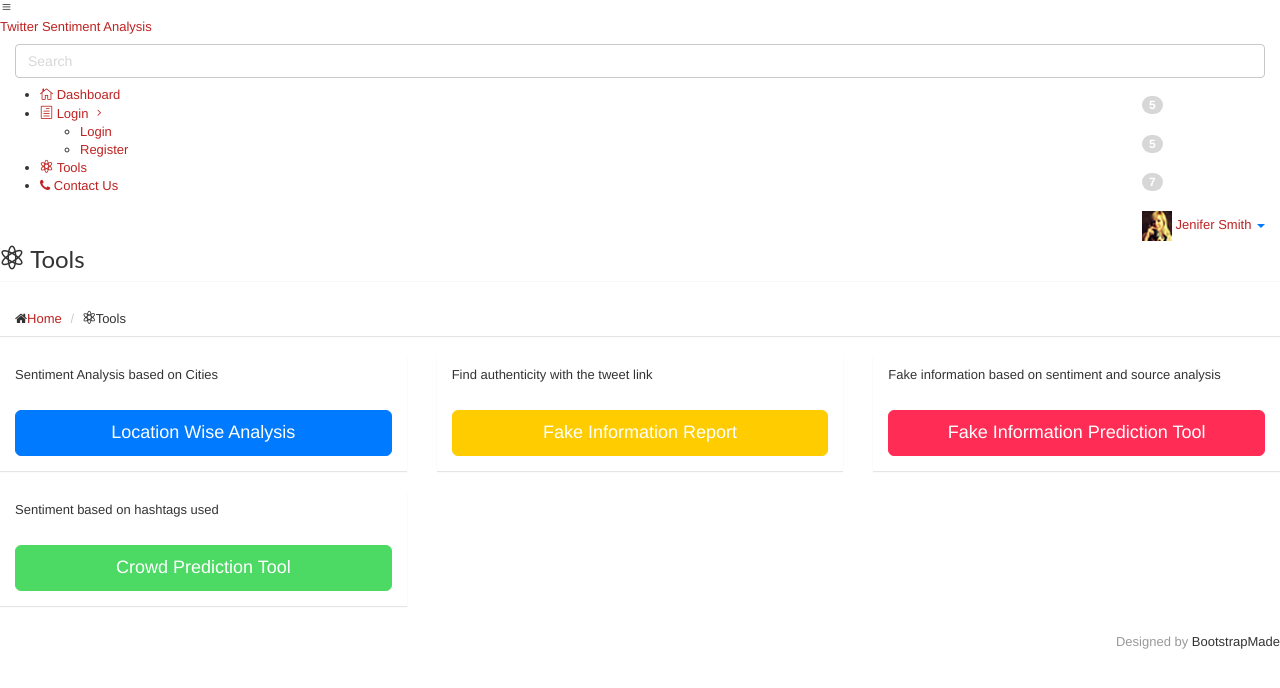
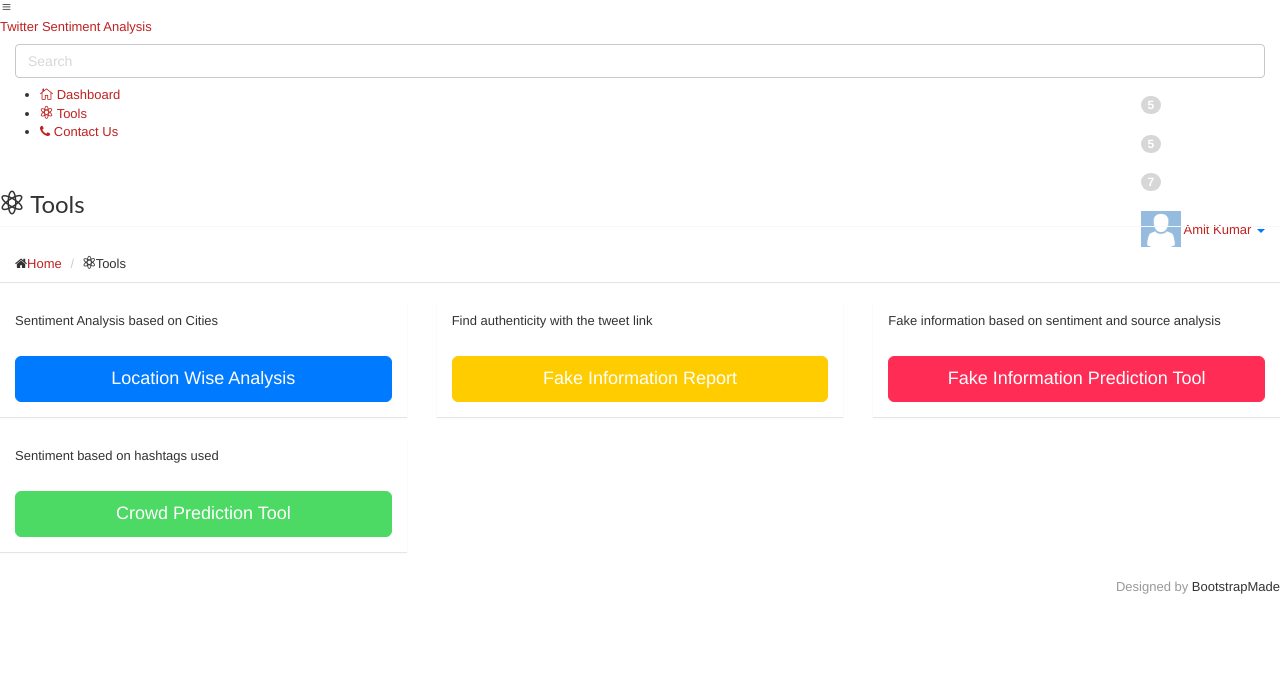
Before and after one commit to deluminators/Tweeysa, a plain HTML site: page frontend/widgets.html in a window 1280 px wide. Drawn offline with Linux system fonts and the light colour scheme; files that its build step writes are made by us from their sources.

Commit message:
Update widgets.html

```diff
--- a/frontend/widgets.html
+++ b/frontend/widgets.html
@@ -267,9 +267,9 @@
           <li class="dropdown">
             <a data-toggle="dropdown" class="dropdown-toggle" href="#">
                             <span class="profile-ava">
-                                <img alt="" src="img/avatar1_small.jpg">
+                                <img alt="Profile Image" src="img/index.png" style="height: 40px; width:40px;">
                             </span>
-                            <span class="username">Jenifer Smith</span>
+                            <span class="username">Amit Kumar</span>
                             <b class="caret"></b>
                         </a>
             <ul class="dropdown-menu extended logout">
@@ -278,13 +278,13 @@
                 <a href="#"><i class="icon_profile"></i> My Profile</a>
               </li>
               <li>
-                <a href="#"><i class="icon_mail_alt"></i> My Inbox</a>
+                <a href="#"><i class="icon_mail_alt"></i> My Reports</a>
               </li>
               <li>
-                <a href="#"><i class="icon_clock_alt"></i> Timeline</a>
+                <a href="#"><i class="icon_clock_alt"></i> History</a>
               </li>
               <li>
-                <a href="#"><i class="icon_chat_alt"></i> Chats</a>
+                <a href="#"><i class="icon_chat_alt"></i>Report/Redressals</a>
               </li>
               <li>
                 <a href="login.html"><i class="icon_key_alt"></i> Log Out</a>
@@ -293,7 +293,7 @@
                 <a href="documentation.html"><i class="icon_key_alt"></i> Documentation</a>
               </li>
               <li>
-                <a href="documentation.html"><i class="icon_key_alt"></i> Documentation</a>
+
               </li>
             </ul>
           </li>
@@ -315,17 +315,7 @@
                           <span>Dashboard</span>
                       </a>
           </li>
-          <li class="sub-menu">
-            <a href="javascript:;" class="">
-                          <i class="icon_document_alt"></i>
-                          <span>Login</span>
-                          <span class="menu-arrow arrow_carrot-right"></span>
-                      </a>
-            <ul class="sub">
-              <li><a class="" href="login.html">Login</a></li>
-              <li><a class="" href="login.html">Register</a></li>
-            </ul>
-          </li>
+
 
           <li>
             <a class="" href="widgets.html">
@@ -333,7 +323,6 @@
                           <span>Tools</span>
                       </a>
           </li>
-
 
           <li>
             <a class="" href="contact.html">
```
